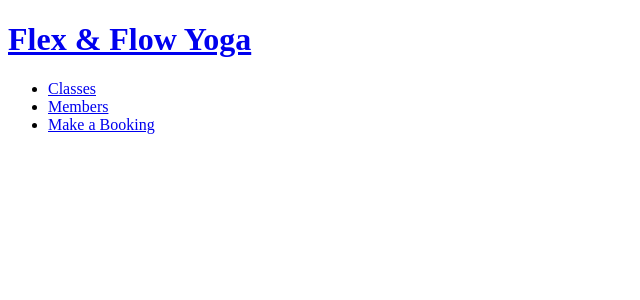
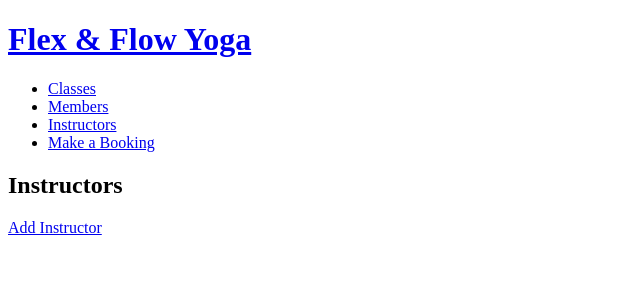
Before and after one commit to jaeltg/CC_project_1, a Flask app: page /instructors in a window 1280 px wide. Shown: the top 300 px of the page, without its empty margins (0-640 px from the left). Run offline with Flask 2, Linux system fonts and the light colour scheme; data that the repository does not hold is empty; some libraries are stand-ins or nearby versions.

Commit message:
added instructor index template

```diff
--- a/controllers/instructors_controller.py
+++ b/controllers/instructors_controller.py
@@ -1,6 +1,6 @@
 from flask import Flask, render_template, request, redirect
 from flask import Blueprint
-from models.instructors import Instructor
+from models.instructor import Instructor
 import repositories.instructor_repository as instructor_repository
 
 instructors_blueprint = Blueprint("instructors", __name__)
--- a/templates/base.html
+++ b/templates/base.html
@@ -19,6 +19,9 @@
                 <a href="/members">Members</a>
             </li>
             <li>
+                <a href="/instructors">Instructors</a>
+            </li>
+            <li>
                 <a href="/bookings/new"">Make a Booking</a>
             </li>
         </ul>
--- a/templates/instructors/index.html
+++ b/templates/instructors/index.html
@@ -1,5 +1,20 @@
 {% extends 'base.html'%}
 
 {% block content %}
+<h2>Instructors</h2>
+<a href="/instructors/new">Add Instructor</a>
+<section>
+{% for instructor in all_instructors %}
+    <!-- <img src="" alt=""> need if statement for image to change with each instructor-->
+    <h3>
+        {{instructor.name}}
+    </h3>
+    <p>{{instructor.contact_number}}</p>
+
+    <form action="/instructors/{{instructor.id}}/delete" method="POST">
+        <input type="submit" value="Remove Instructor">
+    </form>
+{% endfor %}
+</section>
 
 {% endblock %}
```
